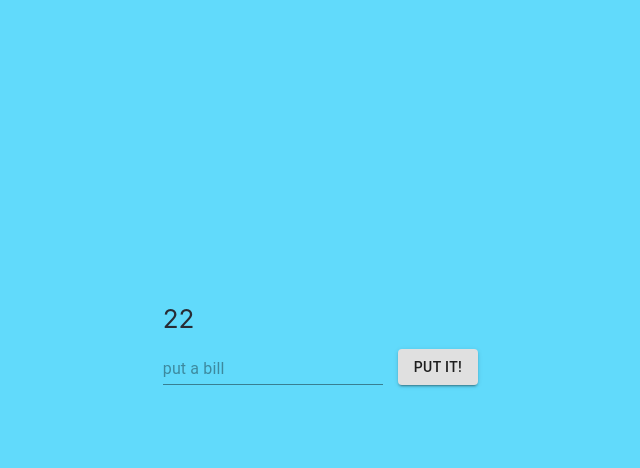
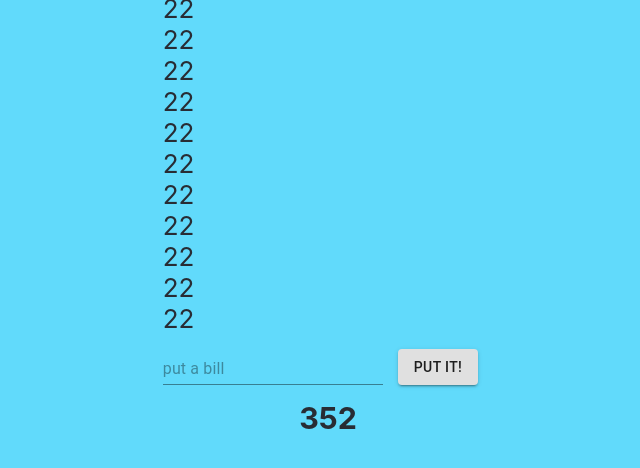
Before and after one commit to robpwatkins/budget-list, a React (Create React App) app: page / in a window 1280 px wide. Shown: the top 468 px of the page, without its empty margins (312-952 px from the left). Built offline with nearby package versions, Linux system fonts and the light colour scheme.

Commit message:
yassss got rid of overflowguy in app

```diff
--- a/src/App.js
+++ b/src/App.js
@@ -1,7 +1,7 @@
 import React, { useState } from 'react';
 import styled from 'styled-components';
 import './App.css';
-import Bill from './components/Bill';
+import Bills from './components/Bills';
 import BudgetForm from './components/BudgetForm';
 import Total from './components/Total';
 
@@ -12,21 +12,13 @@ const StyledDiv = styled.div`
   justify-content: flex-end;
 `
 
-const OverflowGuy = styled.div`
-  display: flex;
-  flex-direction: column-reverse;
-  overflow: scroll;
-`
-
 const App = () => {
-  const [bills, setBills] = useState([22]);
+  const [bills, setBills] = useState([22, 22, 22, 22, 22, 22, 22, 22, 22, 22, 22, 22, 22, 22, 22, 22, ]);
 
   return (
     <div className="App">
       <StyledDiv>
-        <OverflowGuy>
-          <Bill bills={bills}/>
-        </OverflowGuy>
+        <Bills bills={bills}/>
         <BudgetForm bills={bills} setBills={setBills}/>
       </StyledDiv>
       <Total bills={bills}/>
--- a/src/components/Bill.js
+++ b/src/components/Bills.js
@@ -1,6 +1,12 @@
 import React, { useState } from 'react';
 import styled from 'styled-components';
-import DeleteButton from '../components/DeleteButton';
+import DeleteButton from './DeleteButton';
+
+const OverflowGuy = styled.div`
+  display: flex;
+  flex-direction: column-reverse;
+  overflow: scroll;
+`
 
 const StyledDiv = styled.div`
   display: flex;
@@ -15,7 +21,7 @@ const Bill = (props) => {
   const [isHovered, setIsHovered] = useState(false);
 
   return (
-    <div>
+    <OverflowGuy>
       {props.bills.map((bill, index) => {
         return (
           <StyledDiv
@@ -30,7 +36,7 @@ const Bill = (props) => {
           </StyledDiv>
         )
       })}
-    </div>
+    </OverflowGuy>
   )
 }
 
```
